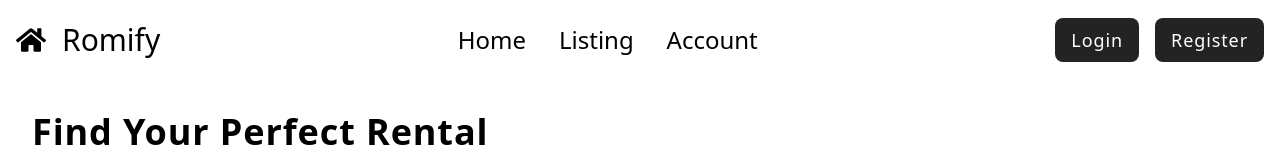
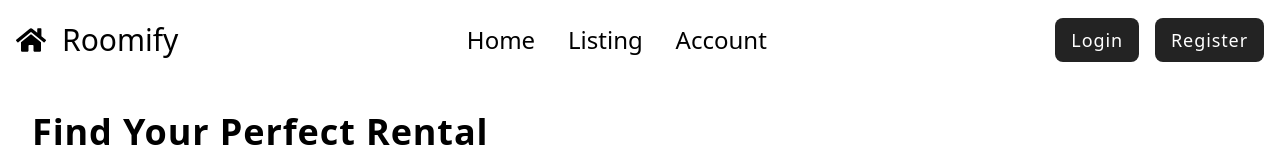
Before and after one commit to Lior-Lavon/Romify-FE, a React (Vite) app: page /landing in a window 1280 px wide. Shown: the top 160 px of the page. Built offline with nearby package versions, Linux system fonts and the light colour scheme; no server answers.

Commit message:
fix name

```diff
--- a/package.json
+++ b/package.json
@@ -1,5 +1,5 @@
 {
-  "name": "romify-fe",
+  "name": "roomify-fe",
   "private": true,
   "version": "0.0.0",
   "type": "module",
--- a/src/components/Navbar/Navbar.jsx
+++ b/src/components/Navbar/Navbar.jsx
@@ -46,7 +46,7 @@ const Navbar = () => {
       {/* logo */}
       <div className="flex items-center gap-2 text-2xl sm:text-3xl sm:gap-4">
         <FaHome className="" />
-        <h1 className="tracking-normal font-medium">Romify</h1>
+        <h1 className="tracking-normal font-medium">Roomify</h1>
       </div>
       {/* menu */}
       <ul className="hidden sm:flex items-center justify-between text-2xl w-[240px] md:w-[300px]">
```
Also changed, not shown: 2 other files (tests, documents, lock files or other folders).
